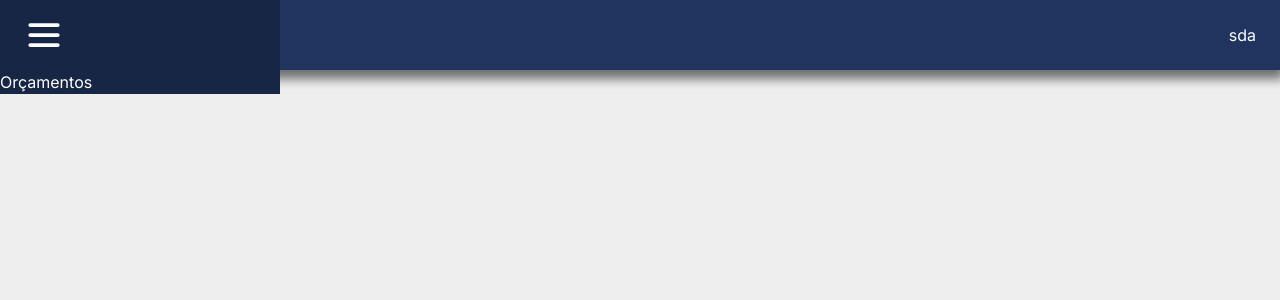
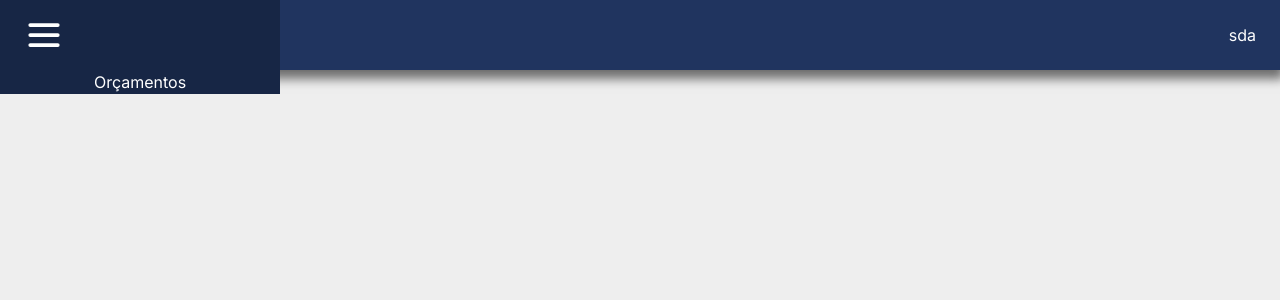
Before and after one commit to EvandroLimaBarbosa/Sistema_Destak_Vidros, a React (Vite) app: page / in a window 1280 px wide. Both pictures are taken after a click on the icon 44 px from the left and 35 px from the top of the page. Shown: the top 300 px of the page. Built offline with nearby package versions, Linux system fonts and the light colour scheme.

Commit message:
Update Sidebar.tsx

```diff
--- a/src/components/Sidebar.tsx
+++ b/src/components/Sidebar.tsx
@@ -1,7 +1,7 @@
 export default function Sidebar() {
   return (
-    <div className="bg-[#172645] top-[70px] left-0 w-[280px] absolute">
+    <button className="bg-[#172645] top-[70px] left-0 w-[280px] absolute">
       <a href="">Orçamentos</a>
-    </div>
+    </button>
   );
 }
```
